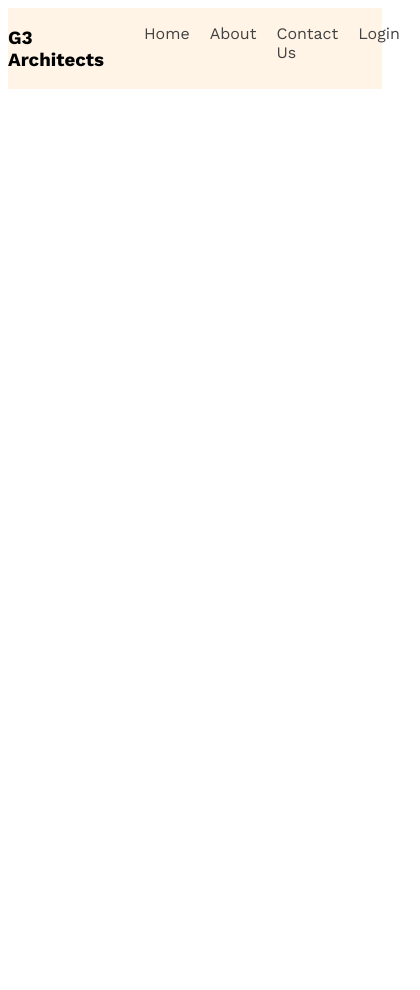
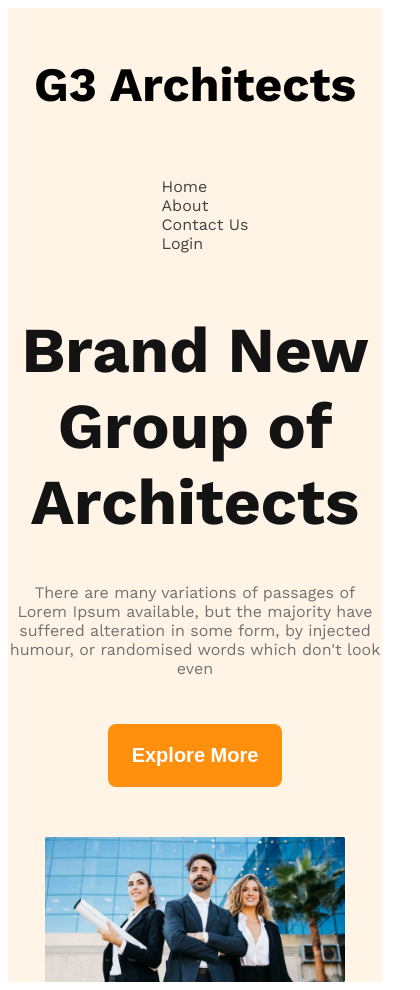
Before and after one commit to Ashab-Uddin/g3-architect-responsive-web, a plain HTML site: page index.html in a window 390 px wide. Shown: the whole page, 420 px wide, since content can reach past the window. Before the commit the page ends 844 px from the top, so only its background shows below. Drawn offline with nearby package versions, Linux system fonts and the light colour scheme.

Commit message:
create responsive image and layout

```diff
--- a/index.html
+++ b/index.html
@@ -18,7 +18,15 @@
                 <li class="nav-item"><a href="" class="nav-links dark02">Login</a></li>
             </ul>
         </nav>
-        <div class="banner">
+        <div class="banner-container">
+            <div class="banner-content">
+                <h1 class="banner-title dark01">
+                    Brand New <br>Group of Architects</h1>
+                <p class="banner-description dark03">There are many variations of passages of Lorem Ipsum available, but the majority have suffered alteration in some form, by injected humour, or randomised words which don't look even</p>
+                <button class="btn-primary">Explore More</button>
+            </div>
+            <img class="banner-img" src="images/banner.png" alt="">
+
 
         </div>
 
--- a/styles/style.css
+++ b/styles/style.css
@@ -8,6 +8,16 @@
   /* Shared Styles */
   .display-flex{
     display: flex;
+  }
+  .btn-primary{
+    background-color: rgba(255, 144, 14, 1);
+    color: white;
+    font-weight: 600;
+    font-size: 1.25rem;
+    padding: 20px 24px;
+    border-radius: .5rem;
+    border: none;
+    margin-top: 30px;
   }
 
   /* header styles */
@@ -28,7 +38,12 @@
 
   .navbar{
     justify-content: space-between;
+    align-items: center;
 
+  }
+  .brand{
+    font-weight: 700;
+    font-size: 3rem;
   }
   /* .nav-links{
 
@@ -44,3 +59,34 @@
     max-width: 1440px;
     margin: 0 auto;
   }
+  /* banner relate styles */
+  .banner-content{
+    max-width: 850px;
+    margin: 0 auto;
+    text-align: center;
+    margin-bottom: 50px;
+  }
+  .banner-title{
+    font-weight: 700;
+    font-size: 4rem;
+  }
+  .banner-description{
+    font-weight: 400;
+    font-size: 1rem;
+  }
+  /* img {
+    display: block;
+    margin: 0 auto;
+} */
+.banner-img{
+    max-width: 80%;
+    display: block;
+    margin: 0 auto;
+}
+/* Responsive Medai Query */
+@media screen and (max-width: 576px) {
+    .navbar, .nav-links{
+        flex-direction: column;
+    }
+
+}
```
